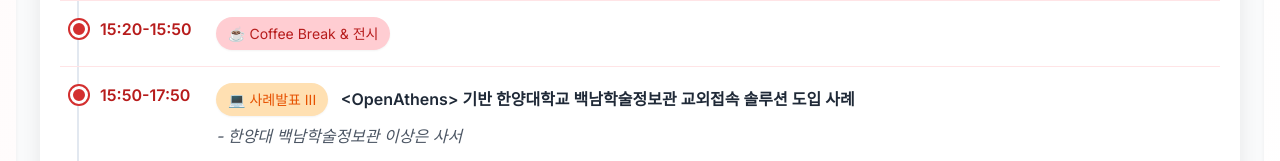
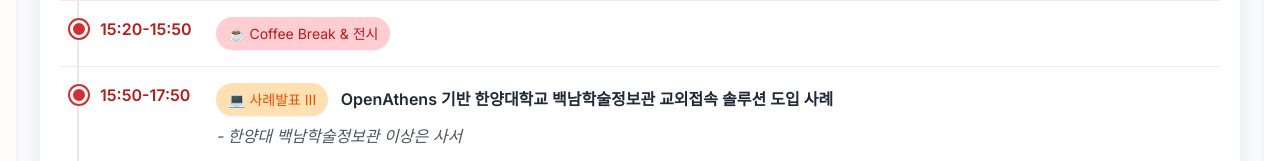
Before and after one commit to 2025kapul/2025kapul.github.io, a plain HTML site: page index.html in a window 1280 px wide. Shown: the part 3251-3412 px from the top of the page. Drawn offline with nearby package versions, Linux system fonts and the light colour scheme.

Commit message:
Update index.html
문구 수정

```diff
--- a/index.html
+++ b/index.html
@@ -813,7 +813,7 @@
                             <div class="schedule-content">
                                 <p class="mb-2">
                                     <span class="session-type session-type-case-study"><span class="sr-only">유형: </span>💻 사례발표 III</span>
-                                    <span class="font-semibold text-gray-800">&lt;OpenAthens&gt; 기반 한양대학교 백남학술정보관 교외접속 솔루션 도입 사례</span>
+                                    <span class="font-semibold text-gray-800">OpenAthens 기반 한양대학교 백남학술정보관 교외접속 솔루션 도입 사례</span>
                                 </p>
                                 <em class="text-gray-600">- 한양대 백남학술정보관 이상은 사서</em>
                                 <p class="mb-2 mt-4">
```
